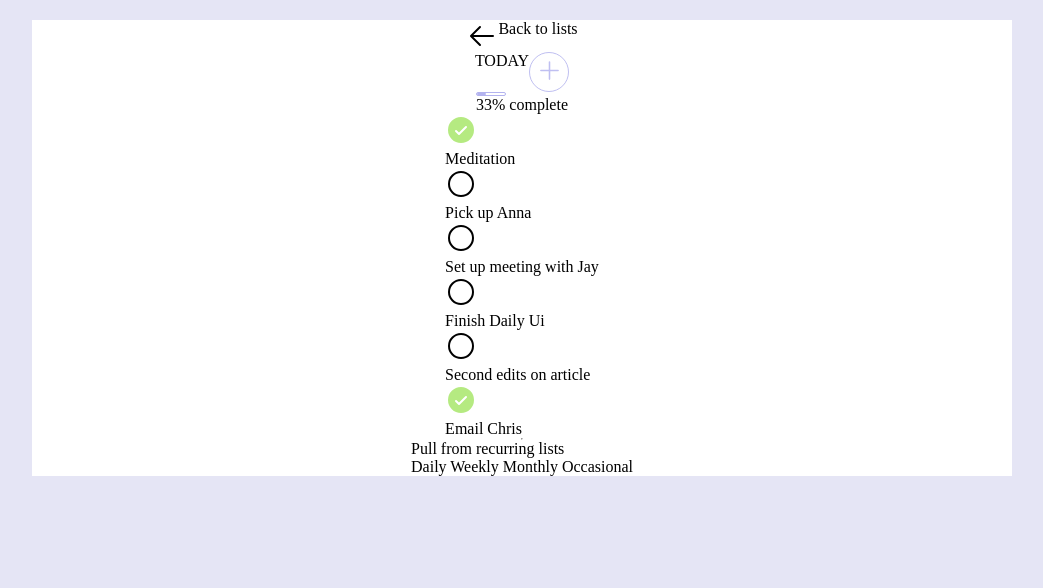
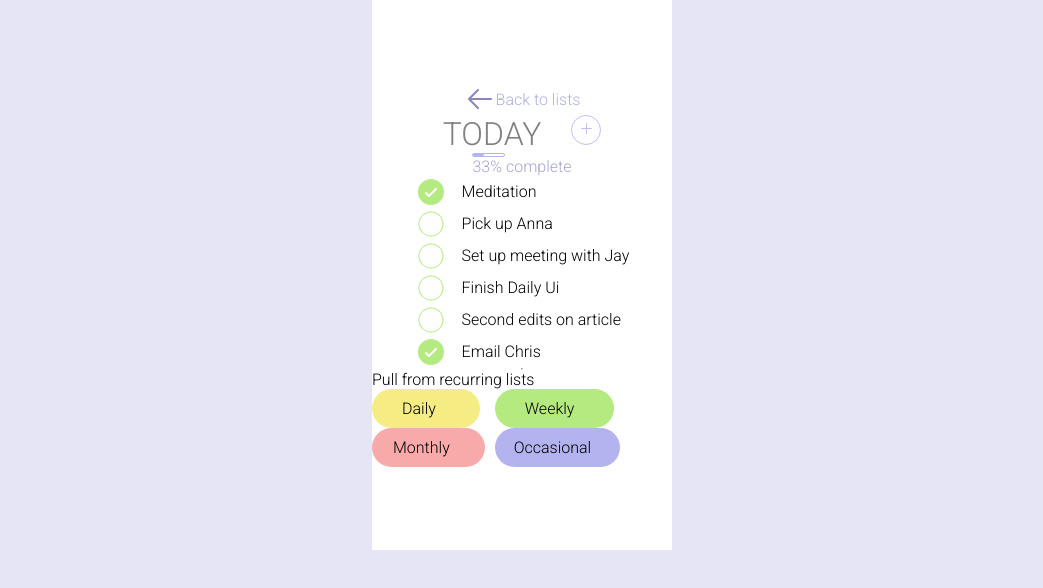
Before and after one commit to Chumzine/web-component, a plain HTML site: page index.html in a window 1280 px wide. Shown: the whole page, without its empty margins (118-1161 px from the left). Drawn offline with Linux system fonts and the light colour scheme.

Commit message:
updated some features

```diff
--- a/index.html
+++ b/index.html
@@ -6,6 +6,12 @@
     <title>Web Component</title>
 
     <link href="style.css" rel="stylesheet" type="text/css">
+    <link href="time-button.css" rel="stylesheet" type="text/css">
+    <link href="to-do-list.css" rel="stylesheet" type="text/css">
+
+    <link rel="preconnect" href="https://fonts.googleapis.com">
+    <link rel="preconnect" href="https://fonts.gstatic.com" crossorigin>
+    <link href="https://fonts.googleapis.com/css2?family=Roboto:ital,wght@0,100;0,300;0,400;0,500;0,700;0,900;1,100;1,300;1,400;1,500;1,700;1,900&display=swap" rel="stylesheet">
 
     <script src="script.js"></script>
     <script src="to-do-list.js"></script>
@@ -15,7 +21,7 @@
     <main>
         <div class="wrapper">
             <div class="top">
-                <svg xmlns="http://www.w3.org/2000/svg" width="32" height="32" fill="#000000" viewBox="0 0 256 256">
+                <svg xmlns="http://www.w3.org/2000/svg" width="32" height="32" fill="#8686c1" viewBox="0 0 256 256">
                 <path d="M224,128a8,8,0,0,1-8,8H59.31l58.35,58.34a8,8,0,0,1-11.32,11.32l-72-72a8,8,0,0,1,0-11.32l72-72a8,8,0,0,1,11.32,11.32L59.31,120H216A8,8,0,0,1,224,128Z"></path></svg>
                 <p>Back to lists</p>
             </div>
@@ -23,12 +29,12 @@
             <div class="middle">
                 <p>TODAY</p>
                 <button>
-                    <svg xmlns="http://www.w3.org/2000/svg" width="25" height="25" fill="#000000" viewBox="0 0 256 256">
+                    <svg xmlns="http://www.w3.org/2000/svg" width="15" height="15" fill="#000000" viewBox="0 0 256 256">
                     <path d="M224,128a8,8,0,0,1-8,8H136v80a8,8,0,0,1-16,0V136H40a8,8,0,0,1,0-16h80V40a8,8,0,0,1,16,0v80h80A8,8,0,0,1,224,128Z"></path></svg>
                 </button>
             </div>
 
-            <div>
+            <div class="para">
                 <div class="container">
                     <div class="progress bar"></div>
                 </div>
@@ -43,22 +49,22 @@
                 </to-do-list>
                 <to-do-list class="second">
                     <svg xmlns="http://www.w3.org/2000/svg" width="32" height="32" fill="#000000" viewBox="0 0 256 256">
-                    <path d="M128,24A104,104,0,1,0,232,128,104.11,104.11,0,0,0,128,24Zm0,192a88,88,0,1,1,88-88A88.1,88.1,0,0,1,128,216Z"></path></svg>
+                    <path d="M128,28A100,100,0,1,0,228,128,100.11,100.11,0,0,0,128,28Zm0,192a92,92,0,1,1,92-92A92.1,92.1,0,0,1,128,220Z"></path></svg>
                     <p>Pick up Anna</p>
                 </to-do-list>
                 <to-do-list class="third">
                     <svg xmlns="http://www.w3.org/2000/svg" width="32" height="32" fill="#000000" viewBox="0 0 256 256">
-                    <path d="M128,24A104,104,0,1,0,232,128,104.11,104.11,0,0,0,128,24Zm0,192a88,88,0,1,1,88-88A88.1,88.1,0,0,1,128,216Z"></path></svg>
+                    <path d="M128,28A100,100,0,1,0,228,128,100.11,100.11,0,0,0,128,28Zm0,192a92,92,0,1,1,92-92A92.1,92.1,0,0,1,128,220Z"></path></svg>
                     <p>Set up meeting with Jay</p>
                 </to-do-list>
                 <to-do-list class="fourth">
                     <svg xmlns="http://www.w3.org/2000/svg" width="32" height="32" fill="#000000" viewBox="0 0 256 256">
-                    <path d="M128,24A104,104,0,1,0,232,128,104.11,104.11,0,0,0,128,24Zm0,192a88,88,0,1,1,88-88A88.1,88.1,0,0,1,128,216Z"></path></svg>
+                    <path d="M128,28A100,100,0,1,0,228,128,100.11,100.11,0,0,0,128,28Zm0,192a92,92,0,1,1,92-92A92.1,92.1,0,0,1,128,220Z"></path></svg>
                     <p>Finish Daily Ui</p>
                 </to-do-list>
                 <to-do-list class="fifth">
                     <svg xmlns="http://www.w3.org/2000/svg" width="32" height="32" fill="#000000" viewBox="0 0 256 256">
-                    <path d="M128,24A104,104,0,1,0,232,128,104.11,104.11,0,0,0,128,24Zm0,192a88,88,0,1,1,88-88A88.1,88.1,0,0,1,128,216Z"></path></svg>
+                    <path d="M128,28A100,100,0,1,0,228,128,100.11,100.11,0,0,0,128,28Zm0,192a92,92,0,1,1,92-92A92.1,92.1,0,0,1,128,220Z"></path></svg>
                     <p>Second edits on article</p>
                 </to-do-list>
                 <to-do-list class="sixth">
--- a/script.js
+++ b/script.js
@@ -0,0 +1,11 @@
+class ListApp extends HTMLElement {
+    static name = 'list-app';
+    constructor(){
+        super()
+        this.shadow = this.attachShadow({ mode: 'open' })
+    }
+
+    static define(){
+        customElements.define(this.name, this)
+    }
+}
--- a/style.css
+++ b/style.css
@@ -6,10 +6,15 @@
 body {
     background-color: #e5e5f5;
 }
+main {
+    display: flex;
+    flex-direction: column;
+    align-items: center;
+    justify-content: center;
+}
 .wrapper {
-    margin-left: 150px;
-    margin-right: 150px;
-    margin-top: 20px;
+    width: 300px;
+    height: 550px;
     background-color: #ffffff;
     display: flex;
     flex-direction: column;
@@ -18,19 +23,40 @@ body {
 }
 .top {
     display: flex;
+    align-items: center;
+}
+.top p {
+    color: #b1b1d7;
+    font-family: "Roboto", sans-serif;
+    font-weight: 300;
+    font-style: normal;
 }
 .middle {
     display: flex;
+    gap: 30px;
+}
+.middle p {
+    color: #818181;
+    font-size: 2rem;
+    font-family: "Roboto", sans-serif;
+    font-weight: 300;
+    font-style: normal;
 }
 .middle button {
-    height: 40px;
-    width: 40px;
+    height: 30px;
+    width: 30px;
     border-radius: 50%;
     background-color: #ffffff;
     border: 1px solid #bfbff1;
 }
 .middle button svg {
     fill: #bfbff1;
+}
+.para p {
+    font-family: "Roboto", sans-serif;
+    font-weight: 300;
+    font-style: normal;
+    color: #a4a4d0;
 }
 .container {
     width: 33%;
--- a/time-button.css
+++ b/time-button.css
@@ -1,7 +1,24 @@
-.btn-1, .btn-2, .btn-3, .btn-4 {
-    border: none;
-    padding: 10px;
-    border-radius: 15px;
+.add-task {
+    font-family: "Roboto", sans-serif;
+    font-weight: 300;
+    font-style: normal;
+}
+.btn-1, .btn-2 {
+    /* border: 1px solid grey; */
+    padding: 10px 15px;
+    border-radius: 25px;
+}
+.btn-1 {
+    margin-right: 15px;
+}
+.btn-3 {
+    margin-right: 10px;
+    padding: 10px 6px;
+    border-radius: 25px;
+}
+.btn-4 {
+    padding: 10px 4px;
+    border-radius: 25px;
 }
 .btn-1 {
     background-color: rgb(245, 237, 132);
--- a/time-button.js
+++ b/time-button.js
@@ -2,15 +2,17 @@ class TimeButton extends ListApp {
     static name = 'time-button';
     constructor() {
         super()
-    }
-    connectedCallback() {
-        this.shadow.innerHTML = `
-        <link rel="stylesheet" href="time-button.css"/>
-        <slot></slot>
-        <slot></slot>
-        <slot></slot>
-        <slot></slot>
-        `
+        this.shadow.innerHTML = `<style>
+        .btn {
+            // border: 1px solid grey;
+            padding: 10px 15px;
+            border-radius: 15px;
+            display: inline-block;
+            margin-right: 10px;
+        }
+    </style>
+    <div class="btn"><slot></slot></div>
+    `;
     }
 }
 
--- a/to-do-list.css
+++ b/to-do-list.css
@@ -1,6 +1,13 @@
+to-do-list p {
+    font-family: "Roboto", sans-serif;
+    font-weight: 300;
+    font-style: normal;
+}
 .first, .second, .third,
 .fourth, .fifth, .sixth {
     display: flex;
+    gap: 15px;
+    align-items: center;
 }
 .second svg, .third svg,
 .fourth svg, .fifth svg {
--- a/to-do-list.js
+++ b/to-do-list.js
@@ -5,15 +5,12 @@ class ToDoList extends ListApp {
     }
     connectedCallback() {
         this.shadow.innerHTML = `
-        <link rel="stylesheet" href="to-do-list.css"/>
-        <div class="list">
         <slot></slot>
         <slot></slot>
         <slot></slot>
         <slot></slot>
         <slot></slot>
         <slot></slot>
-        </div>
         `
     }
 }
```
